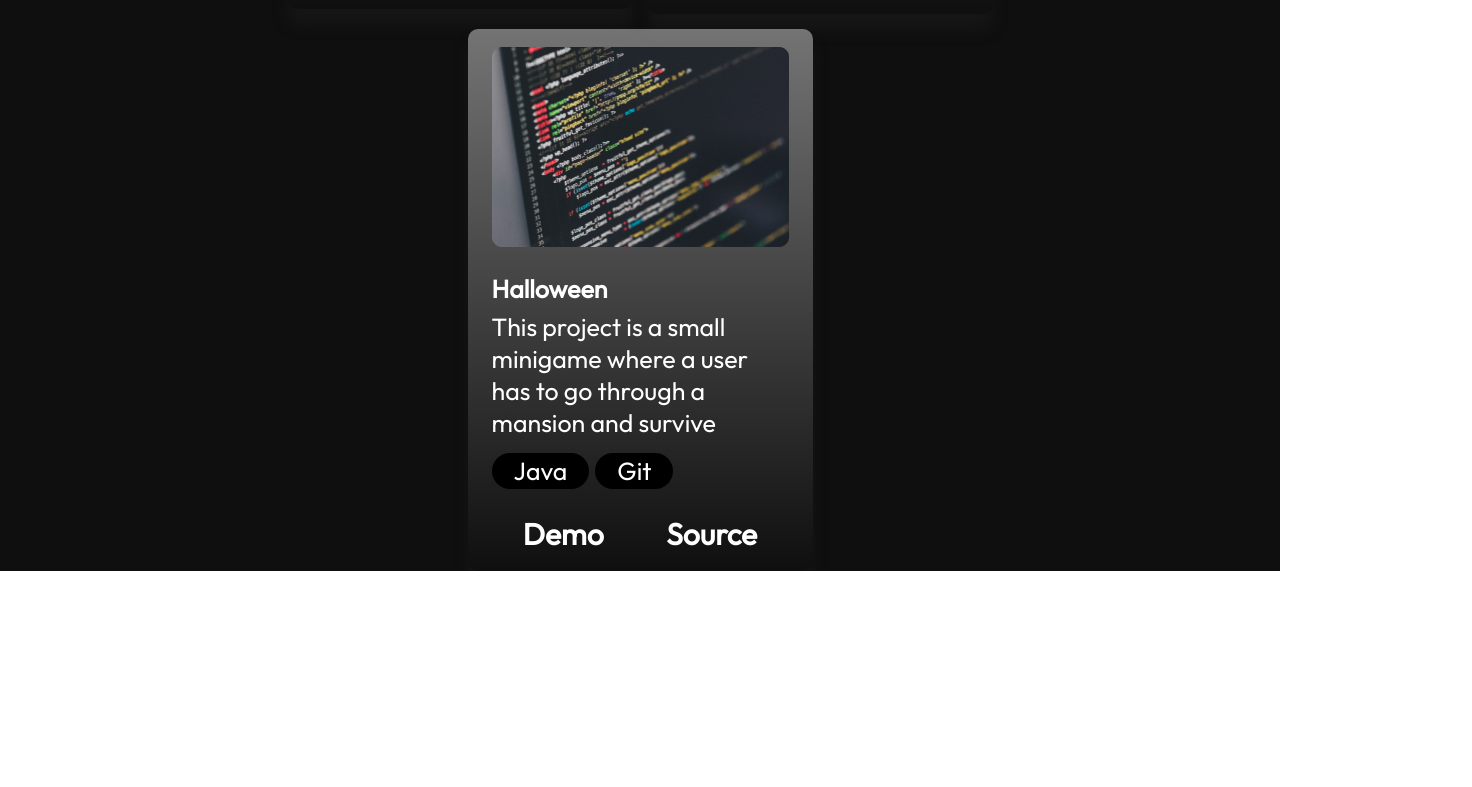
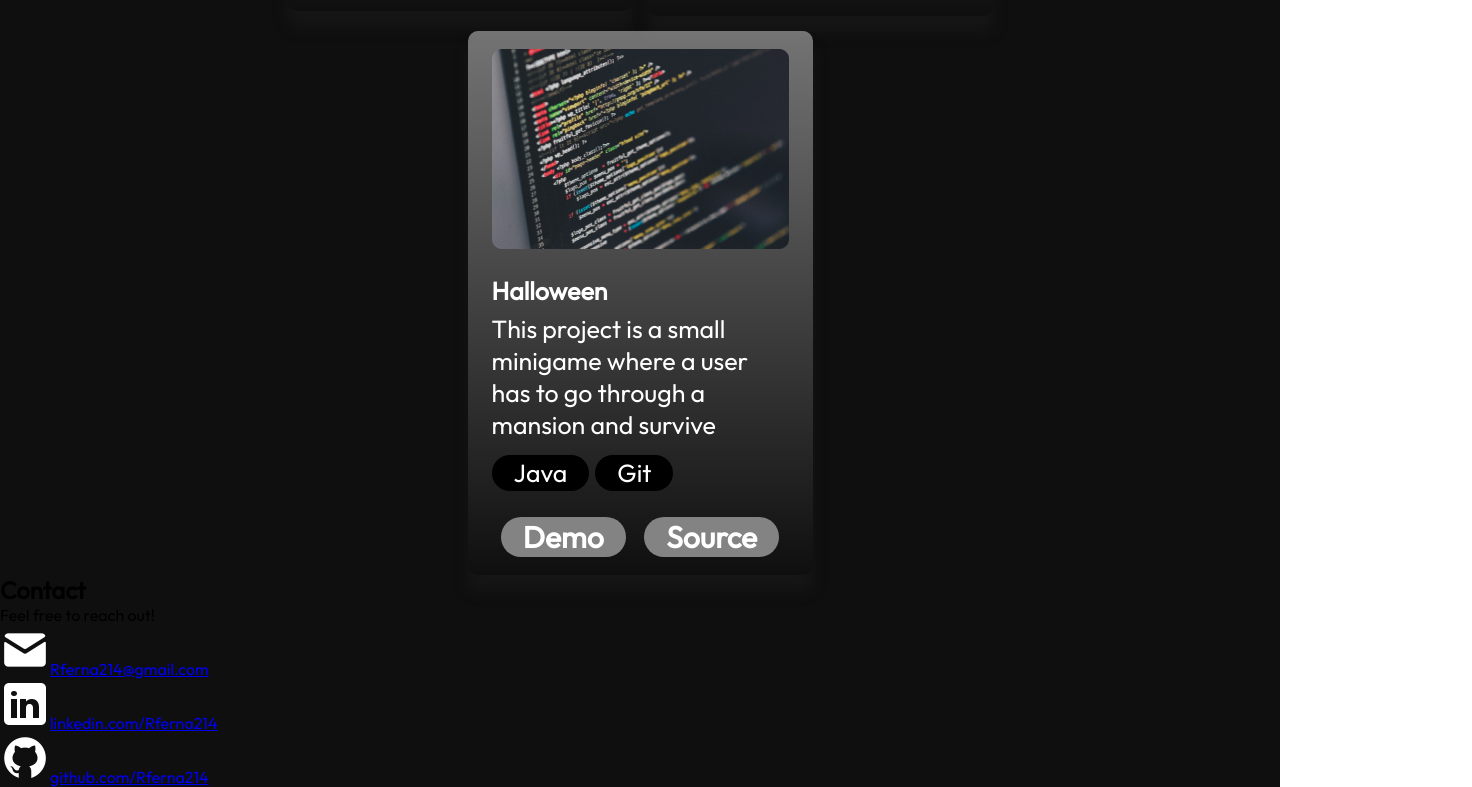
Before and after one commit to rferna214/portfolio, a React (Vite) app: page / in a window 1280 px wide. Shown: the part 3017-3804 px from the top of the page, 1472 px wide, since content can reach past the window. Before the commit the page ends 3588 px from the top, so only its background shows below. Built offline with nearby package versions, Linux system fonts and the light colour scheme.

Commit message:
Started developing the contact component

```diff
--- a/src/App.jsx
+++ b/src/App.jsx
@@ -5,6 +5,7 @@ import { Navbar } from "./components/Navbar/Navbar";
 import { About } from "./components/About/About";
 import { Projects } from "./components/Projects/Projects";
 import { Experience } from "./components/Experience/Experience";
+import { Contact } from "./components/Contact/Contact";
 
 function App() {
 
@@ -16,6 +17,7 @@ function App() {
       <About/>
       <Experience/>
       <Projects/>
+      <Contact/>
     </div>
   )
 }
--- a/src/App.module.css
+++ b/src/App.module.css
@@ -5,5 +5,6 @@
     background-color: var(--color-bg);
     width: 100%;
     height: 100%;
+    overflow: hidden;
 
 }
--- /dev/null
+++ b/src/components/Contact/Contact.jsx
@@ -0,0 +1,30 @@
+import React from 'react'
+import { getImageUrl } from '../../utils'
+import styles from "./Contact.module.css";
+
+export const Contact = () => {
+  return (
+    <footer>
+        <div>
+            <h2>Contact</h2>
+            <p>
+                Feel free to reach out!
+            </p>
+        </div>
+        <ul>
+            <li>
+                <img src={getImageUrl("contact/emailIcon.png")} alt="Email Icon" />
+                <a href="mailto:Rferna214@gmail.com">Rferna214@gmail.com</a>
+            </li>
+            <li>
+                <img src={getImageUrl("contact/linkedinIcon.png")} alt="LinkedIn Icon" />
+                <a href="https://www.linkedin.com/in/rferna214">linkedin.com/Rferna214</a>
+            </li>
+            <li>
+                <img src={getImageUrl("contact/githubIcon.png")} alt="GitHub Icon" />
+                <a href="https://www.github.com/rferna214">github.com/Rferna214</a>
+            </li>
+        </ul>
+    </footer>
+  )
+}
--- a/src/components/Projects/ProjectCard.module.css
+++ b/src/components/Projects/ProjectCard.module.css
@@ -54,5 +54,6 @@
     font-size: 30px;
     font-weight: 600;
     border-radius: 100px;
-    background: var();
+    background: var(--color-primary);
+    padding: 1px 22px;
 }
--- a/src/components/Projects/Projects.jsx
+++ b/src/components/Projects/Projects.jsx
@@ -6,7 +6,7 @@ import styles from "./Projects.module.css";
 
 export const Projects = () => {
     return (
-    <section className={styles.container}>
+    <section className={styles.container} id="projects">
         <h2 className={styles.title}>Projects</h2>
         <div className={styles.projects}>
             {
```
Also changed, not shown: assets/projects/CHC.png (added), src/components/Contact/Contact.module.css (added).
